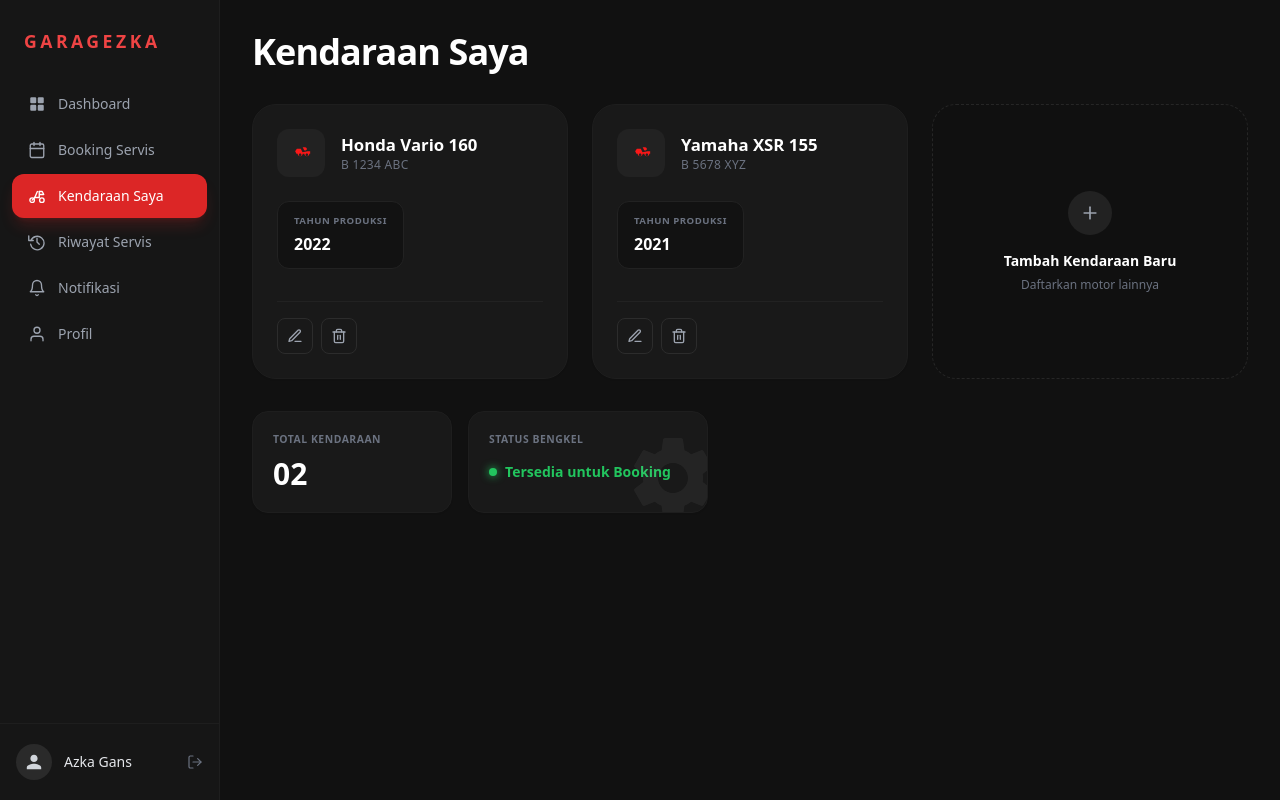
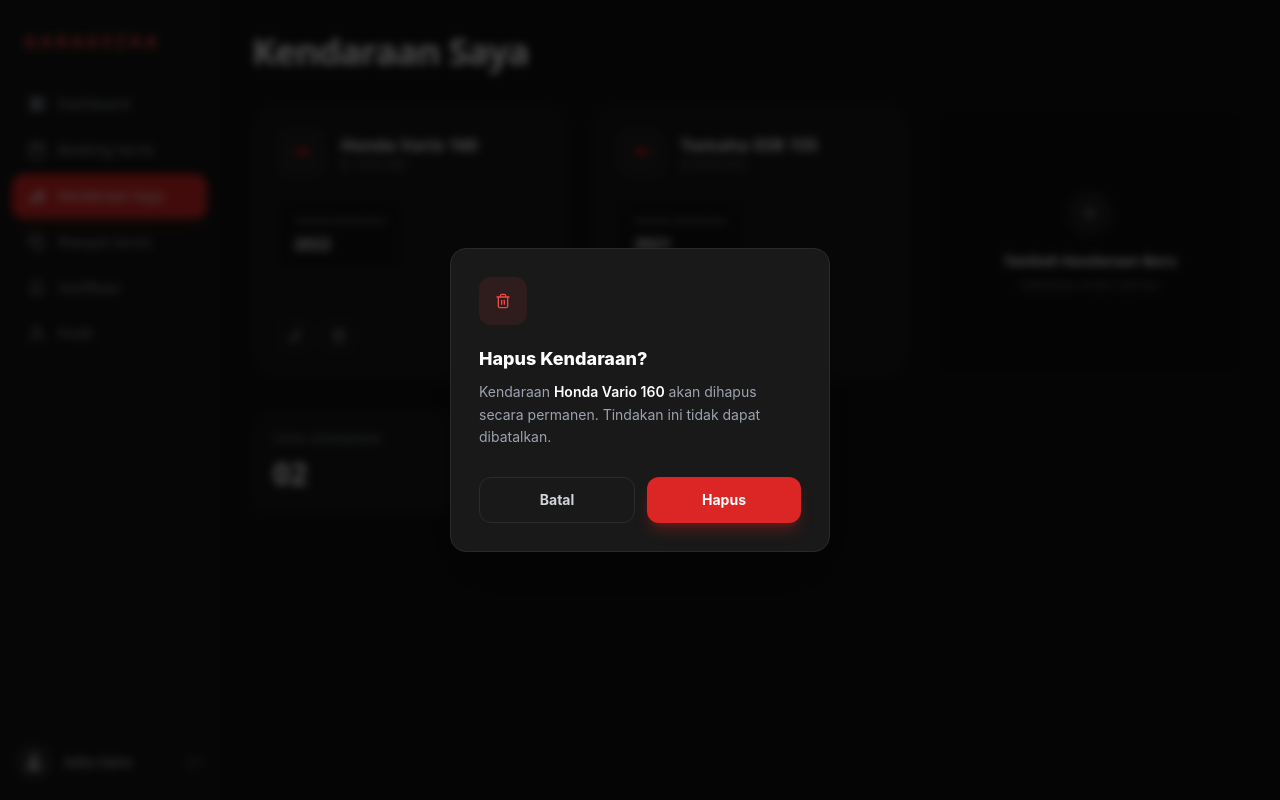
Before and after one commit to enxie2/project-garagezka-fullstack, a Next.js app in the folder frontend/: page /kendaraan in a window 1280 px wide. Both pictures are taken after a click on the button 339 px from the left and 336 px from the top of the page. Built offline with nearby package versions, Linux system fonts and the light colour scheme.

Commit message:
feat: add vehicle management page with list, delete modal, and navigation links

```diff
--- a/frontend/app/kendaraan/page.tsx
+++ b/frontend/app/kendaraan/page.tsx
@@ -1,3 +1,6 @@
+'use client'
+
+import { useState } from 'react'
 import Link from 'next/link'
 import Sidebar from '@/components/Sidebar'
 import {
@@ -8,29 +11,72 @@
 } from '@/components/icons'
 
 /* ─── Mock Data Kendaraan ────────────────────────── */
-const daftarKendaraan = [
-  {
-    id: 1,
-    name: 'Honda Vario 160',
-    plate: 'B 1234 ABC',
-    year: '2022',
-  },
-  {
-    id: 2,
-    name: 'Yamaha XSR 155',
-    plate: 'B 5678 XYZ',
-    year: '2021',
-  },
+const initialKendaraan = [
+  { id: 1, name: 'Honda Vario 160',  plate: 'B 1234 ABC', year: '2022' },
+  { id: 2, name: 'Yamaha XSR 155',   plate: 'B 5678 XYZ', year: '2021' },
 ]
+
+/* ─── Delete Confirmation Modal ──────────────────── */
+function DeleteModal({
+  name, onCancel, onConfirm,
+}: {
+  name: string; onCancel: () => void; onConfirm: () => void
+}) {
+  return (
+    <div className="fixed inset-0 z-50 flex items-center justify-center bg-black/70 backdrop-blur-sm">
+      <div className="w-[380px] rounded-2xl border border-[#2a2a2a] bg-[#191919] p-7 shadow-2xl">
+        <div className="mb-5 flex h-12 w-12 items-center justify-center rounded-xl bg-red-500/10 text-red-500">
+          <TrashIcon />
+        </div>
+        <h3 className="text-lg font-extrabold text-white">Hapus Kendaraan?</h3>
+        <p className="mt-2 text-sm text-gray-400 leading-relaxed">
+          Kendaraan <span className="font-semibold text-white">{name}</span> akan dihapus
+          secara permanen. Tindakan ini tidak dapat dibatalkan.
+        </p>
+        <div className="mt-7 flex gap-3">
+          <button
+            onClick={onCancel}
+            className="flex-1 rounded-xl border border-[#2c2c2c] py-3 text-sm font-bold text-gray-300 transition hover:border-[#444444] hover:text-white"
+          >
+            Batal
+          </button>
+          <button
+            onClick={onConfirm}
+            className="flex-1 rounded-xl bg-red-600 py-3 text-sm font-bold text-white shadow-lg shadow-red-600/30 transition hover:bg-red-700"
+          >
+            Hapus
+          </button>
+        </div>
+      </div>
+    </div>
+  )
+}
 
 /* ─── Page ───────────────────────────────────────── */
 export default function KendaraanPage() {
+  const [kendaraan, setKendaraan] = useState(initialKendaraan)
+  const [toDelete, setToDelete] = useState<{ id: number; name: string } | null>(null)
+
+  const handleConfirmDelete = () => {
+    if (!toDelete) return
+    setKendaraan((prev) => prev.filter((m) => m.id !== toDelete.id))
+    setToDelete(null)
+  }
+
   return (
+    <>
+      {/* Delete Modal */}
+      {toDelete && (
+        <DeleteModal
+          name={toDelete.name}
+          onCancel={() => setToDelete(null)}
+          onConfirm={handleConfirmDelete}
+        />
+      )}
+
       <div className="flex min-h-screen bg-[#111111] font-sans text-white">
-      {/* ── Sidebar ── */}
         <Sidebar activePage="kendaraan" />
 
-      {/* ── Main Content ── */}
         <main className="flex flex-1 flex-col overflow-y-auto">
           <div className="px-8 py-8">
 
@@ -44,8 +90,7 @@
             {/* Grid Kendaraan */}
             <div className="grid grid-cols-1 gap-6 md:grid-cols-2 lg:grid-cols-3">
 
-            {/* Card 1 & 2 (Daftar Kendaraan) */}
-            {daftarKendaraan.map((motor) => (
+              {kendaraan.map((motor) => (
                 <div
                   key={motor.id}
                   className="flex flex-col justify-between rounded-3xl border border-[#1e1e1e] bg-[#191919] p-6 shadow-sm transition hover:border-[#2a2a2a]"
@@ -66,7 +111,7 @@
                       </div>
                     </div>
 
-                  {/* Card Body (Tahun Produksi) */}
+                    {/* Tahun Produksi */}
                     <div className="mt-6 inline-block rounded-xl bg-[#111111]/70 px-4 py-3 border border-[#222222] min-w-[100px]">
                       <p className="text-[0.6rem] font-bold uppercase tracking-wider text-gray-500">
                         TAHUN PRODUKSI
@@ -85,14 +130,17 @@
                     >
                       <PencilIcon />
                     </Link>
-                  <button className="flex h-9 w-9 items-center justify-center rounded-lg border border-[#2c2c2c] bg-transparent text-gray-400 transition hover:border-red-500/50 hover:text-red-400 active:scale-95">
+                    <button
+                      onClick={() => setToDelete({ id: motor.id, name: motor.name })}
+                      className="flex h-9 w-9 items-center justify-center rounded-lg border border-[#2c2c2c] bg-transparent text-gray-400 transition hover:border-red-500/50 hover:text-red-400 active:scale-95"
+                    >
                       <TrashIcon />
                     </button>
                   </div>
                 </div>
               ))}
 
-            {/* Card 3 (Tambah Kendaraan Baru) */}
+              {/* Card: Tambah Kendaraan Baru */}
               <Link
                 href="/kendaraan/tambah"
                 className="flex min-h-[220px] cursor-pointer flex-col items-center justify-center rounded-3xl border border-dashed border-[#262626] bg-[#111111]/30 p-6 text-center transition hover:border-red-500/40 hover:bg-[#fa1818]/5"
@@ -110,7 +158,7 @@
 
             </div>
 
-          {/* Info Status Bengkel (Row bawah) */}
+            {/* Info Row (bawah) */}
             <div className="mt-8 flex flex-wrap gap-4">
 
               {/* Total Kendaraan */}
@@ -119,19 +167,17 @@
                   TOTAL KENDARAAN
                 </p>
                 <p className="mt-2 text-3xl font-extrabold text-white">
-                02
+                  {String(kendaraan.length).padStart(2, '0')}
                 </p>
               </div>
 
               {/* Status Bengkel */}
               <div className="relative w-[240px] overflow-hidden rounded-2xl border border-[#1e1e1e] bg-[#191919] p-5 shadow-sm">
-              {/* Ilustrasi Gear Faint Background */}
                 <div className="absolute -bottom-4 -right-4 opacity-5 text-white">
                   <svg width="100" height="100" viewBox="0 0 24 24" fill="currentColor">
-                  <path d="M19.14 12.94c.04-.3.06-.61.06-.94 0-.32-.02-.64-.07-.94l2.03-1.58c.18-.14.23-.41.12-.61l-1.92-3.32c-.12-.22-.37-.29-.59-.22l-2.39.96c-.5-.38-1.03-.7-1.62-.94l-.36-2.54c-.04-.24-.24-.41-.48-.41h-3.84c-.24 0-.43.17-.47.41l-.36 2.54c-.59.24-1.13.56-1.62.94l-2.39-.96c-.22-.08-.47 0-.59.22L2.74 8.87c-.12.21-.08.47.12.61l2.03 1.58c-.05.3-.09.63-.09.94s.02.64.07.94l-2.03 1.58c-.18.14-.23.41-.12.61l1.92 3.32c.12.22.37.29.59.22l2.39-.96c.5.38 1.03.7 1.62.94l.36 2.54c.05.24.24.41.48.41h3.84c.24 0 .44-.17.47-.41l.36-2.54c.59-.24 1.13-.56 1.62-.94l2.39.96c.22.08.47 0 .59-.22l1.92-3.32c.12-.22.07-.47-.12-.61l-2.01-1.58zM12 15.6c-1.98 0-3.6-1.62-3.6-3.6s1.62-3.6 3.6-3.6 3.6 1.62 3.6 3.6-1.62 3.6-3.6 3.6z"/>
+                    <path d="M19.14 12.94c.04-.3.06-.61.06-.94 0-.32-.02-.64-.07-.94l2.03-1.58c.18-.14.23-.41.12-.61l-1.92-3.32c-.12-.22-.37-.29-.59-.22l-2.39.96c-.5-.38-1.03-.7-1.62-.94l-.36-2.54c-.04-.24-.24-.41-.48-.41h-3.84c-.24 0-.43.17-.47.41l-.36 2.54c-.59.24-1.13.56-1.62.94l-2.39-.96c-.22-.08-.47 0-.59.22L2.74 8.87c-.12.21-.08.47.12.61l2.03 1.58c-.05.3-.09.63-.09.94s.02.64.07.94l-2.03 1.58c-.18.14-.23.41-.12.61l1.92 3.32c.12.22.37.29.59.22l2.39-.96c.5.38 1.03.7 1.62.94l.36 2.54c.05.24.24.41.48.41h3.84c.24 0 .44-.17.47-.41l.36-2.54c.59-.24 1.13-.56 1.62-.94l2.39.96c.22.08.47 0 .59-.22l1.92-3.32c.12-.22.07-.47-.12-.61l-2.01-1.58zM12 15.6c-1.98 0-3.6-1.62-3.6-3.6s1.62-3.6 3.6-3.6 3.6 1.62 3.6 3.6-1.62 3.6-3.6 3.6z" />
                   </svg>
                 </div>
-
                 <p className="text-[0.65rem] font-bold uppercase tracking-wider text-gray-500">
                   STATUS BENGKEL
                 </p>
@@ -148,5 +194,6 @@
           </div>
         </main>
       </div>
+    </>
   )
 }
```
Lines whose indentation alone changed are shown as unchanged.
